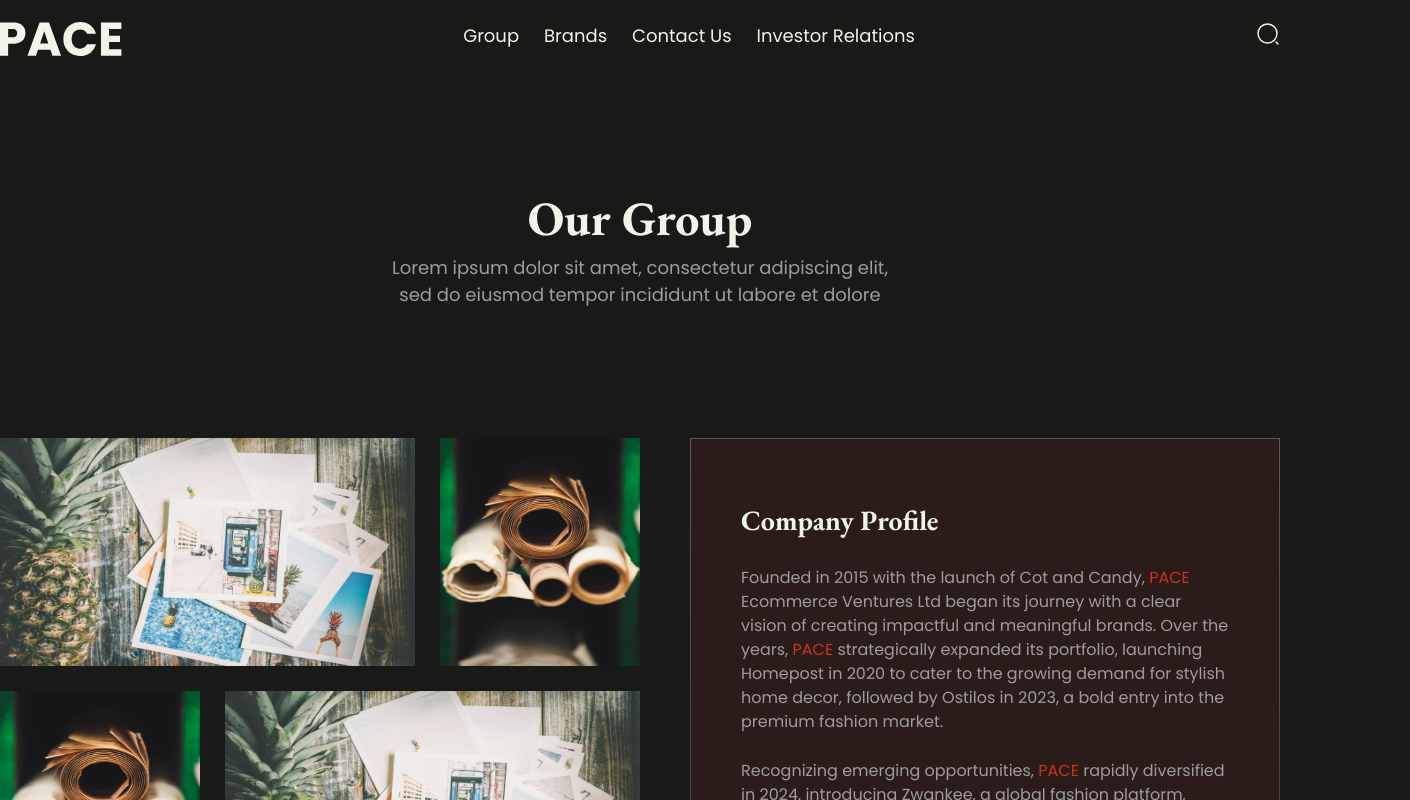
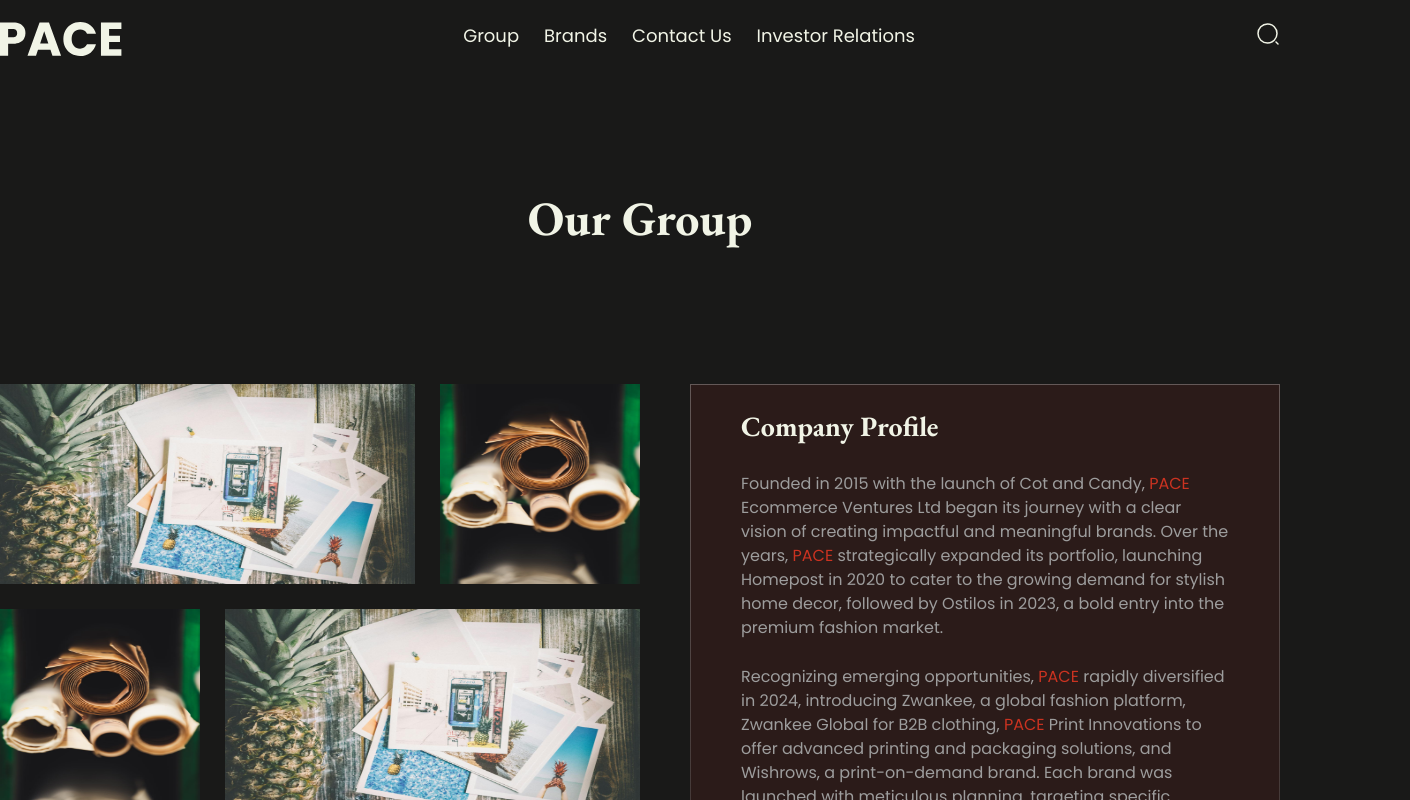
Before and after one commit to TarunRajpurohit123/pace-bussiness-website, a Next.js app in the folder pace-website/: page /about in a window 1280 px wide. Shown: the top 800 px of the page, 1410 px wide, since content can reach past the window. Built offline with nearby package versions, Linux system fonts and the light colour scheme.

Commit message:
minor changes 2

```diff
--- a/pace-website/src/app/about/page.jsx
+++ b/pace-website/src/app/about/page.jsx
@@ -13,16 +13,16 @@ export default function About() {
       <PageOcc />
       <Hero2 />
       <CompanyProfile />
-      <AboutCards />
-      <Zigzag
+      {/* <AboutCards /> */}
+      {/* <Zigzag
         styles={{
           padding: "7.5rem 0 7.5rem 0",
         }}
-      />
+      /> */}
       {/* timeline */}
-      <TimelineGroup />
+      {/* <TimelineGroup /> */}
       {/* <CareerSection1 /> */}
-      <CTA />
+      {/* <CTA /> */}
     </>
   );
 }
--- a/pace-website/src/app/brand/page.jsx
+++ b/pace-website/src/app/brand/page.jsx
@@ -12,7 +12,7 @@ export default function Page() {
       <PageOcc />
       <Hero2
         title="Our Brands"
-        content="Lorem ipsum dolor sit amet, consectetur adipiscing elit, sed do eiusmod tempor incididunt ut labore et dolore."
+        // content="Lorem ipsum dolor sit amet, consectetur adipiscing elit, sed do eiusmod tempor incididunt ut labore et dolore."
       />
       <BrandGridMainSection />
       <HomeWelcome />
--- a/pace-website/src/app/contact/page.jsx
+++ b/pace-website/src/app/contact/page.jsx
@@ -40,7 +40,7 @@ export default function Contact() {
       <PageOcc />
       <Hero2
         title="Contact Us"
-        content="Lorem ipsum dolor sit amet, consectetur adipiscing elit, sed do eiusmod tempor incididunt ut labore et dolore."
+        // content="Lorem ipsum dolor sit amet, consectetur adipiscing elit, sed do eiusmod tempor incididunt ut labore et dolore."
       />
       <ContactForm />
       <section className="contact_cards_section page-width c-mobile-width mt-[10rem] mb-[7.5rem] flex justify-between">
--- a/pace-website/src/app/globals.css
+++ b/pace-website/src/app/globals.css
@@ -537,10 +537,12 @@ option:hover {
 }
 .acp__right {
   width: 59rem;
-  height: 73.5rem;
+  /* height: 73.5rem; */
   background: var(--icon-wrap);
   border-radius: 1.2rem;
   padding: 5rem;
+  padding-top: 2rem;
+  padding-bottom: 2rem;
   border: 1px solid transparent; /* Set a border, but make it transparent */
   border-image-source: linear-gradient(
     180deg,
@@ -566,7 +568,7 @@ option:hover {
   font-weight: 700;
   letter-spacing: 0rem;
   color: var(--pure_F7);
-  margin-top: 1rem;
+  /* margin-top: 1rem; */
 }
 .acp__right > p {
   font-size: 1.6rem;
@@ -579,7 +581,8 @@ option:hover {
 }
 .acp__left_row {
   width: 100%;
-  height: 22.8rem;
+  /* height: 22.8rem; */
+  height: 20rem;
 }
 .acp_r1_i1 {
   border-top-left-radius: 1.6rem;
@@ -2094,3 +2097,15 @@ option:hover {
   );
   border-image-slice: 1;
 }
+@media screen and (max-width: 1000px) {
+  .aboutcards_section {
+    width: 90% !important;
+  }
+  .aboutcards_section > h1 {
+    font-size: 3.6rem;
+  }
+  .hero__two {
+    /* height: 45rem; */
+    padding: 5.5rem 0 5.5rem 0 !important;
+  }
+}
--- a/pace-website/src/components/components/Hero2.jsx
+++ b/pace-website/src/components/components/Hero2.jsx
@@ -2,10 +2,7 @@
 
 import { usePathname, useRouter } from "next/navigation";
 
-export default function Hero2({
-  title = "Our Group",
-  content = "Lorem ipsum dolor sit amet, consectetur adipiscing elit, sed do eiusmod tempor incididunt ut labore et dolore",
-}) {
+export default function Hero2({ title = "Our Group", content = "" }) {
   const router = useRouter();
   const currentRoute = usePathname();
   return (
```
